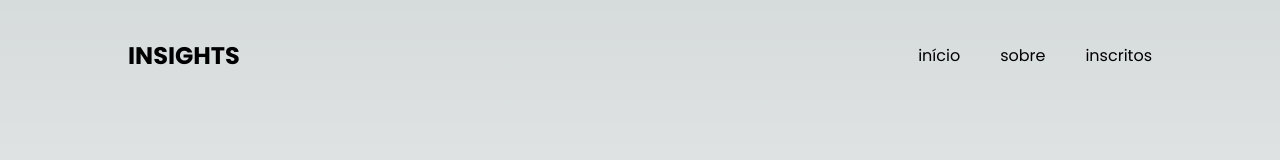
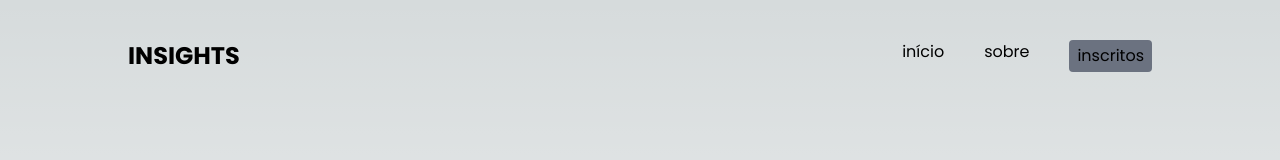
Before and after one commit to huannvictor/newsletter-nextjs, a Next.js app: page /admin/subscribers in a window 1280 px wide. Shown: the top 160 px of the page. Built offline with nearby package versions, Linux system fonts and the light colour scheme; no server answers; the database is empty.

Commit message:
refactored to call list from  inscritos button

```diff
--- a/src/app/admin/subscribers/page.tsx
+++ b/src/app/admin/subscribers/page.tsx
@@ -16,7 +16,9 @@ export default async function Subscribers() {
             <td>Ação</td>
           </tr>
         </thead>
+        <tbody>
           <SubscriptionsList rows={rows}/>
+        </tbody>
       </table>
     </main>
   )
--- a/src/app/layout.tsx
+++ b/src/app/layout.tsx
@@ -1,6 +1,7 @@
 import type { Metadata } from 'next'
 import { Poppins } from 'next/font/google'
 import Link from 'next/link'
+import ListBtn from '../components/listBtn'
 import './globals.css'
 
 const poppins = Poppins({ weight: ['400', '700'],subsets: ['latin'] })
@@ -24,7 +25,9 @@ export default function RootLayout({
             <nav className="flex gap-10">
               <Link href="/">início</Link>
               <Link href="/about">sobre</Link>
-              <Link href="/admin/subscribers">inscritos</Link>
+              <Link href="/admin/subscribers">
+                <ListBtn text={'inscritos'} />
+              </Link>
             </nav>
           </header>
 
--- /dev/null
+++ b/src/components/listBtn.tsx
@@ -0,0 +1,22 @@
+"use client"
+
+import { useRef } from "react"
+import { listSubscriptions } from "../app/actions/add-subscription"
+
+export default function ListBtn({text}: {text: string}) {
+  const ref = useRef<HTMLButtonElement>(null)
+
+  const handleClick = async () => {
+    await listSubscriptions()
+  }
+
+  return (
+    <button
+      ref={ref}
+      className="bg-gray-500 px-2 py-1 rounded hover:bg-gray-600"
+      onClick={handleClick}
+    >
+      {text}
+    </button>
+  )
+}
--- a/src/components/subscriptionsList.tsx
+++ b/src/components/subscriptionsList.tsx
@@ -1,20 +1,17 @@
 "use client"
 
 import { QueryResultRow } from "@vercel/postgres";
-import { useRef } from "react";
 import DeleteBtn from "./deleteBtn";
 
 
 export default function SubscriptionsList({rows}: {rows: QueryResultRow[] | undefined}) {
-  const ref = useRef<HTMLTableSectionElement>(null)
-
   const f = new Intl.DateTimeFormat('pt-br', {
     dateStyle: 'medium',
     timeStyle: 'short',
   })
 
   return (
-    <tbody ref={ref}>
+    <>
     {rows && rows.map(subscriber => (
       <tr key={subscriber.id} className="[&>*]:p-4">
       <td>{subscriber.id}</td>
@@ -27,6 +24,6 @@ export default function SubscriptionsList({rows}: {rows: QueryResultRow[] | unde
       </td>
     </tr>
     ))}
-    </tbody>
+    </>
   )
 }
```
